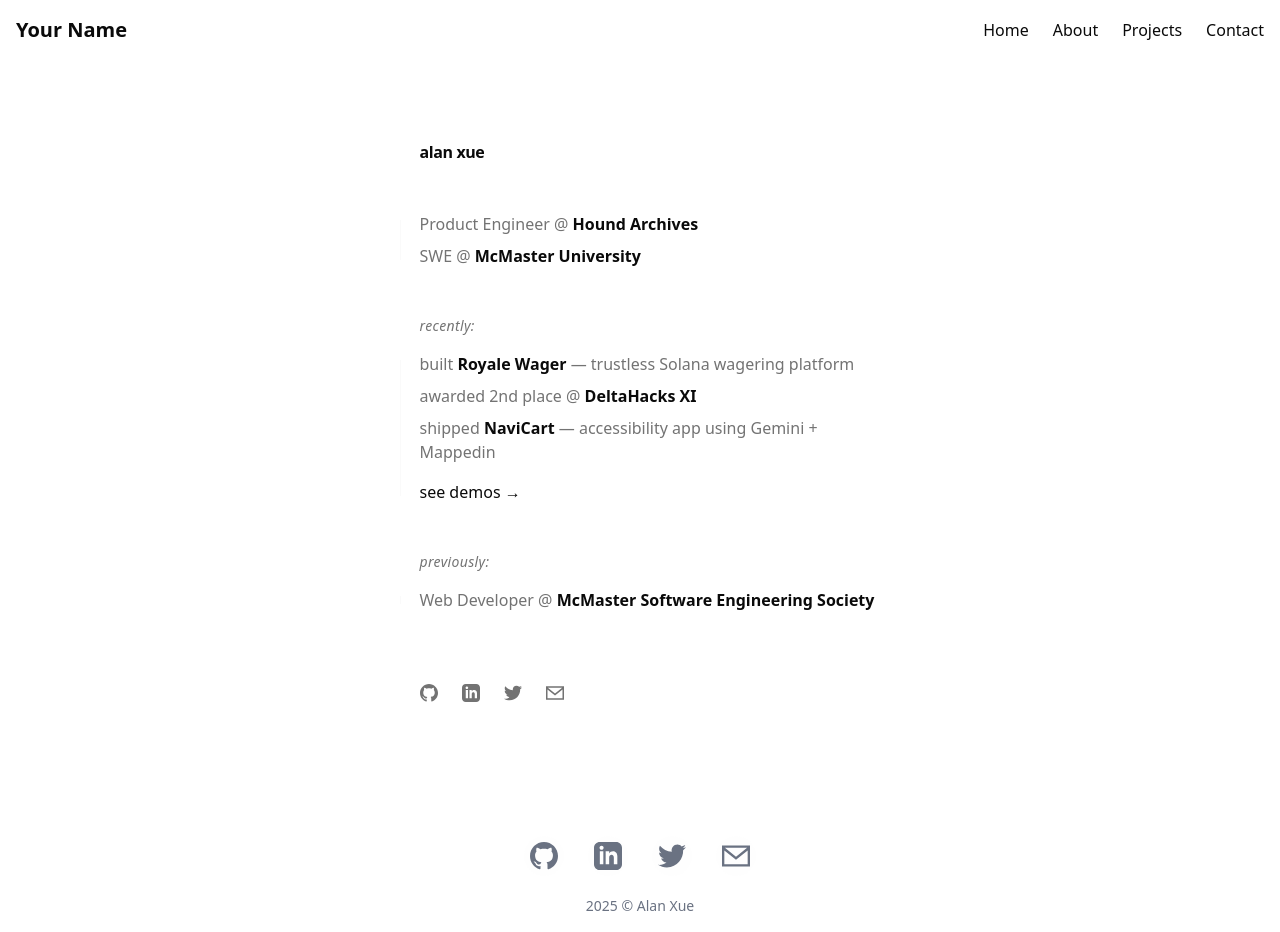
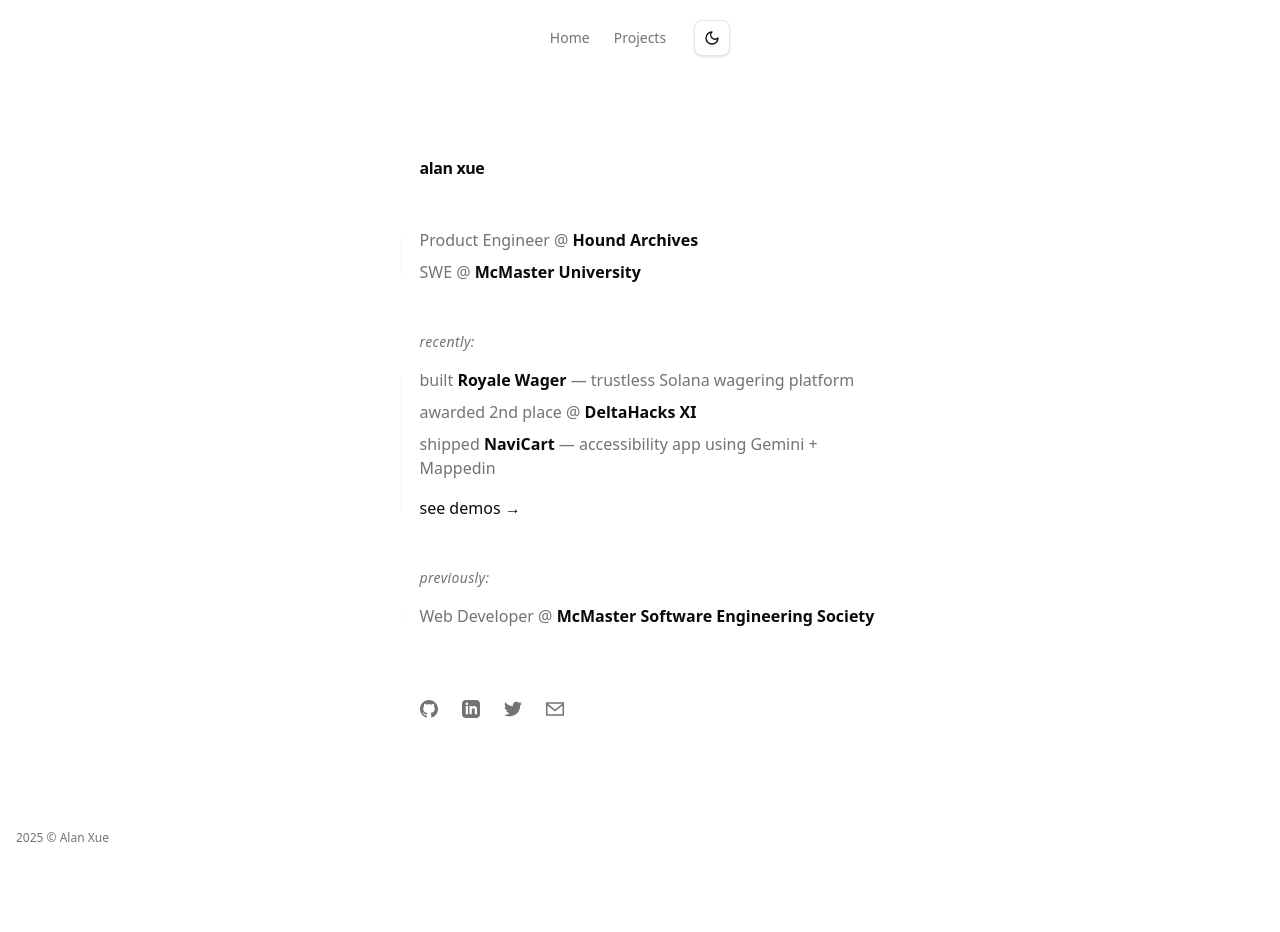
Before and after one commit to alanxue1/personal, a Next.js app: page / in a window 1280 px wide. After the commit the page ends 878 px from the top, so only its background shows below. Built offline with nearby package versions, Linux system fonts and the light colour scheme.

Commit message:
refactor: update header and footer with theme support

```diff
--- a/src/components/Footer.tsx
+++ b/src/components/Footer.tsx
@@ -1,76 +1,11 @@
-"use client";
-
-import React from 'react';
-import { Dock, DockIcon } from "@/components/ui/dock";
-
-const Footer = () => {
+export default function Footer() {
   return (
-    <footer className="w-full py-4">
-      <div className="container mx-auto px-4 flex flex-col items-center">
-        <div className="relative">
-          <Dock
-            className="mb-2 border-0 !p-3 !gap-6"
-            magnification={60}
-            distance={140}
-          >
-            <DockIcon className="bg-gray-100/10 dark:bg-white/10 rounded-full">
-              <a
-                href="https://github.com/alanxue1"
-                target="_blank"
-                rel="noopener noreferrer"
-                className="flex items-center justify-center w-full h-full text-gray-500 hover:text-gray-800 dark:text-gray-400 dark:hover:text-white"
-                aria-label="GitHub"
-              >
-                <svg xmlns="http://www.w3.org/2000/svg" width="70%" height="70%" fill="currentColor" viewBox="0 0 24 24">
-                  <path d="M12 0c-6.626 0-12 5.373-12 12 0 5.302 3.438 9.8 8.207 11.387.599.111.793-.261.793-.577v-2.234c-3.338.726-4.033-1.416-4.033-1.416-.546-1.387-1.333-1.756-1.333-1.756-1.089-.745.083-.729.083-.729 1.205.084 1.839 1.237 1.839 1.237 1.07 1.834 2.807 1.304 3.492.997.107-.775.418-1.305.762-1.604-2.665-.305-5.467-1.334-5.467-5.931 0-1.311.469-2.381 1.236-3.221-.124-.303-.535-1.524.117-3.176 0 0 1.008-.322 3.301 1.23.957-.266 1.983-.399 3.003-.404 1.02.005 2.047.138 3.006.404 2.291-1.552 3.297-1.23 3.297-1.23.653 1.653.242 2.874.118 3.176.77.84 1.235 1.911 1.235 3.221 0 4.609-2.807 5.624-5.479 5.921.43.372.823 1.102.823 2.222v3.293c0 .319.192.694.801.576 4.765-1.589 8.199-6.086 8.199-11.386 0-6.627-5.373-12-12-12z"/>
-                </svg>
-              </a>
-            </DockIcon>
-            <DockIcon className="bg-gray-100/10 dark:bg-white/10 rounded-full">
-              <a
-                href="https://www.linkedin.com/in/alan-xue2006/"
-                target="_blank"
-                rel="noopener noreferrer"
-                className="flex items-center justify-center w-full h-full text-gray-500 hover:text-gray-800 dark:text-gray-400 dark:hover:text-white"
-                aria-label="LinkedIn"
-              >
-                <svg xmlns="http://www.w3.org/2000/svg" width="70%" height="70%" fill="currentColor" viewBox="0 0 24 24">
-                  <path d="M19 0h-14c-2.761 0-5 2.239-5 5v14c0 2.761 2.239 5 5 5h14c2.762 0 5-2.239 5-5v-14c0-2.761-2.238-5-5-5zm-11 19h-3v-11h3v11zm-1.5-12.268c-.966 0-1.75-.79-1.75-1.764s.784-1.764 1.75-1.764 1.75.79 1.75 1.764-.783 1.764-1.75 1.764zm13.5 12.268h-3v-5.604c0-3.368-4-3.113-4 0v5.604h-3v-11h3v1.765c1.396-2.586 7-2.777 7 2.476v6.759z"/>
-                </svg>
-              </a>
-            </DockIcon>
-            <DockIcon className="bg-gray-100/10 dark:bg-white/10 rounded-full">
-              <a
-                href="https://twitter.com/alanxue_"
-                target="_blank"
-                rel="noopener noreferrer"
-                className="flex items-center justify-center w-full h-full text-gray-500 hover:text-gray-800 dark:text-gray-400 dark:hover:text-white"
-                aria-label="Twitter"
-              >
-                <svg xmlns="http://www.w3.org/2000/svg" width="70%" height="70%" fill="currentColor" viewBox="0 0 24 24">
-                  <path d="M24 4.557c-.883.392-1.832.656-2.828.775 1.017-.609 1.798-1.574 2.165-2.724-.951.564-2.005.974-3.127 1.195-.897-.957-2.178-1.555-3.594-1.555-3.179 0-5.515 2.966-4.797 6.045-4.091-.205-7.719-2.165-10.148-5.144-1.29 2.213-.669 5.108 1.523 6.574-.806-.026-1.566-.247-2.229-.616-.054 2.281 1.581 4.415 3.949 4.89-.693.188-1.452.232-2.224.084.626 1.956 2.444 3.379 4.6 3.419-2.07 1.623-4.678 2.348-7.29 2.04 2.179 1.397 4.768 2.212 7.548 2.212 9.142 0 14.307-7.721 13.995-14.646.962-.695 1.797-1.562 2.457-2.549z"/>
-                </svg>
-              </a>
-            </DockIcon>
-            <DockIcon className="bg-gray-100/10 dark:bg-white/10 rounded-full">
-              <a
-                href="mailto:xuealan101@gmail.com"
-                className="flex items-center justify-center w-full h-full text-gray-500 hover:text-gray-800 dark:text-gray-400 dark:hover:text-white"
-                aria-label="Email"
-              >
-                <svg xmlns="http://www.w3.org/2000/svg" width="70%" height="70%" fill="currentColor" viewBox="0 0 24 24">
-                  <path d="M0 3v18h24v-18h-24zm21.518 2l-9.518 7.713-9.518-7.713h19.036zm-19.518 14v-11.817l10 8.104 10-8.104v11.817h-20z"/>
-                </svg>
-              </a>
-            </DockIcon>
-          </Dock>
-        </div>
-        <p className="text-sm text-gray-500 dark:text-gray-400">
+    <footer className="w-full py-8">
+      <div className="container mx-auto px-4">
+        <p className="text-xs text-muted-foreground">
           {new Date().getFullYear()} © Alan Xue
         </p>
       </div>
     </footer>
   );
-};
-
-export default Footer;
+}
--- a/src/components/Header.tsx
+++ b/src/components/Header.tsx
@@ -1,34 +1,27 @@
-import Link from 'next/link';
+import Link from "next/link";
+import { ThemeToggle } from "@/components/theme/ThemeToggle";
 
 const Header = () => {
   return (
-    <header className="sticky top-0 z-10 w-full bg-white/80 dark:bg-black/80 backdrop-blur-sm">
-      <div className="container mx-auto px-4 py-4 flex items-center justify-between">
-        <Link href="/" className="text-xl font-bold hover:text-gray-700 dark:hover:text-gray-300 transition-colors">
-          Your Name
-        </Link>
-
-        <nav>
-          <ul className="flex gap-6">
+    <header className="sticky top-0 z-10 w-full bg-background/70 backdrop-blur-sm">
+      <div className="container mx-auto px-4 py-5">
+        <nav aria-label="Primary">
+          <ul className="flex items-center justify-center gap-6 text-sm text-muted-foreground">
             <li>
-              <Link href="/" className="hover:text-gray-700 dark:hover:text-gray-300 transition-colors">
+              <Link href="/" className="hover:text-foreground transition-colors">
                 Home
               </Link>
             </li>
             <li>
-              <Link href="/about" className="hover:text-gray-700 dark:hover:text-gray-300 transition-colors">
-                About
-              </Link>
-            </li>
-            <li>
-              <Link href="/projects" className="hover:text-gray-700 dark:hover:text-gray-300 transition-colors">
+              <Link
+                href="/projects"
+                className="hover:text-foreground transition-colors"
+              >
                 Projects
               </Link>
             </li>
-            <li>
-              <Link href="/contact" className="hover:text-gray-700 dark:hover:text-gray-300 transition-colors">
-                Contact
-              </Link>
+            <li className="ml-1">
+              <ThemeToggle />
             </li>
           </ul>
         </nav>
--- /dev/null
+++ b/src/components/theme/ThemeToggle.tsx
@@ -0,0 +1,32 @@
+"use client";
+
+import * as React from "react";
+import { useTheme } from "next-themes";
+import { Moon, Sun } from "lucide-react";
+
+export function ThemeToggle() {
+  const { resolvedTheme, setTheme } = useTheme();
+  const [mounted, setMounted] = React.useState(false);
+
+  React.useEffect(() => {
+    setMounted(true);
+  }, []);
+
+  const isDark = resolvedTheme === "dark";
+
+  return (
+    <button
+      type="button"
+      aria-label="Toggle theme"
+      className="inline-flex h-9 w-9 items-center justify-center rounded-md border border-border bg-background text-foreground shadow-sm transition-colors hover:bg-accent hover:text-accent-foreground focus-visible:outline-none focus-visible:ring-2 focus-visible:ring-ring disabled:opacity-60"
+      onClick={() => setTheme(isDark ? "light" : "dark")}
+      disabled={!mounted}
+    >
+      {isDark ? (
+        <Sun className="h-4 w-4" />
+      ) : (
+        <Moon className="h-4 w-4" />
+      )}
+    </button>
+  );
+}
```
